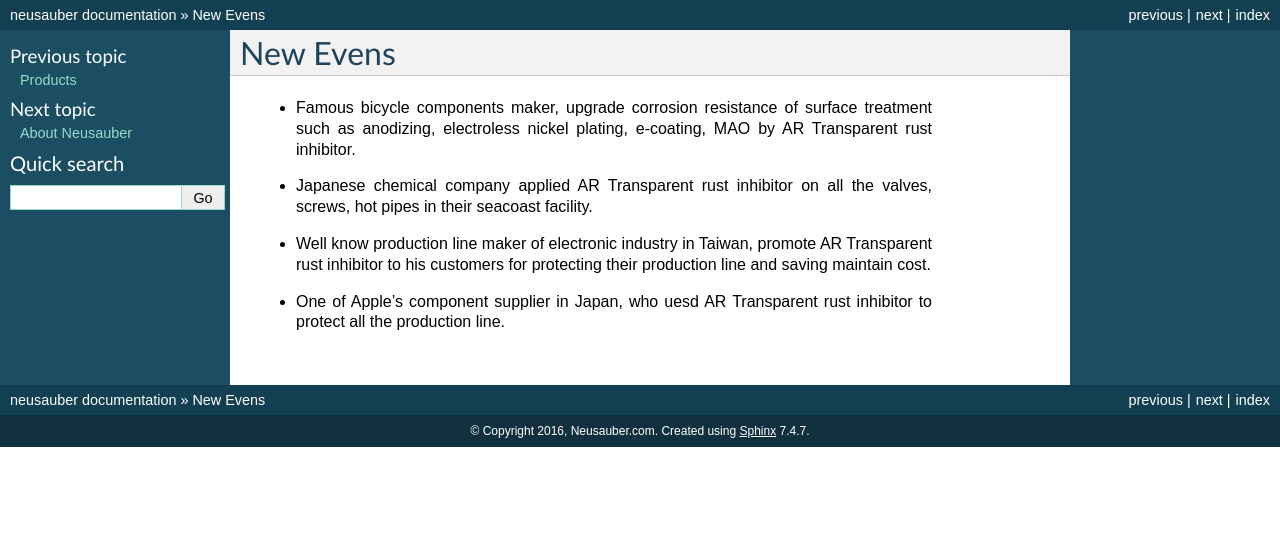
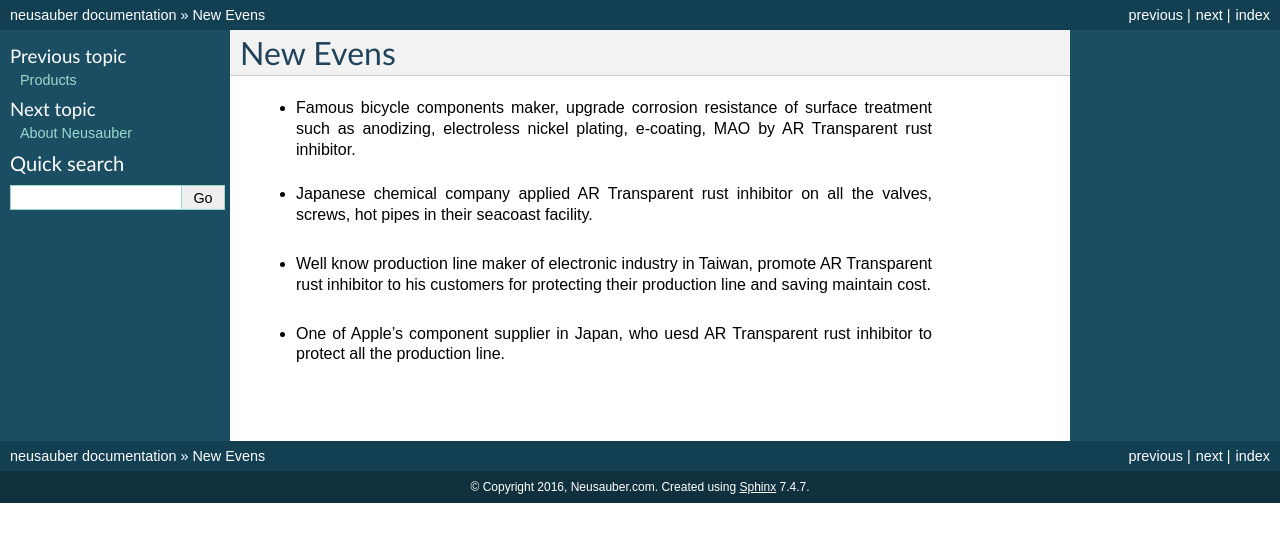
Before and after one commit to rexiap/neusauber, a Sphinx documentation site: the page built from docs/documents.rst, in a window 1280 px wide. Shown: the top 542 px of the page. Built offline with Sphinx 7.4.7, drawn with Linux system fonts in a browser that asks for light colours.

Commit message:
Google Docs reST Editor@2017-3-24 14:18:34

```diff
--- a/docs/documents.rst
+++ b/docs/documents.rst
@@ -30,5 +30,11 @@
 
     <table cellspacing="0" cellpadding="0" style="width:91%">
     <tbody>
-    <tr><td style="width:100%;vertical-align:Top;padding-top:5px;padding-bottom:5px;padding-left:5px;padding-right:5px"><ul style="list-style:disc;list-style-image:inherit;padding:0px 40px;margin:initial"><li style="list-style:inherit;list-style-image:inherit">Famous bicycle components maker, upgrade corrosion resistance of surface treatment such as anodizing, electroless nickel plating, e-coating, MAO by AR Transparent rust inhibitor.</li></ul><p><ul style="list-style:disc;list-style-image:inherit;padding:0px 40px;margin:initial"><li style="list-style:inherit;list-style-image:inherit">Japanese chemical company applied AR Transparent rust inhibitor on all the valves, screws, hot pipes in their seacoast facility.</li></ul><p><ul style="list-style:disc;list-style-image:inherit;padding:0px 40px;margin:initial"><li style="list-style:inherit;list-style-image:inherit">Well know production line maker of electronic industry in Taiwan, promote AR Transparent rust inhibitor to his customers for protecting their production line and saving maintain cost. </li></ul><p><ul style="list-style:disc;list-style-image:inherit;padding:0px 40px;margin:initial"><li style="list-style:inherit;list-style-image:inherit">One of Apple’s  component supplier in Japan, who uesd AR Transparent rust inhibitor to protect all the production line. </li></ul></td></tr>
+    <tr><td style="width:100%;vertical-align:Top;padding-top:5px;padding-bottom:5px;padding-left:5px;padding-right:5px"><ul style="list-style:disc;list-style-image:inherit;padding:0px 40px;margin:initial"><li style="list-style:inherit;list-style-image:inherit">Famous bicycle components maker, upgrade corrosion resistance of surface treatment such as anodizing, electroless nickel plating, e-coating, MAO by AR Transparent rust inhibitor.</li></ul></td></tr>
+    <tr><td style="vertical-align:Top;padding-top:5px;padding-bottom:5px;padding-left:5px;padding-right:5px"><p></td></tr>
+    <tr><td style="vertical-align:Top;padding-top:5px;padding-bottom:5px;padding-left:5px;padding-right:5px"><ul style="list-style:disc;list-style-image:inherit;padding:0px 40px;margin:initial"><li style="list-style:inherit;list-style-image:inherit">Japanese chemical company applied AR Transparent rust inhibitor on all the valves, screws, hot pipes in their seacoast facility.</li></ul><p></td></tr>
+    <tr><td style="vertical-align:Top;padding-top:5px;padding-bottom:5px;padding-left:5px;padding-right:5px"><ul style="list-style:disc;list-style-image:inherit;padding:0px 40px;margin:initial"><li style="list-style:inherit;list-style-image:inherit">Well know production line maker of electronic industry in Taiwan, promote AR Transparent rust inhibitor to his customers for protecting their production line and saving maintain cost. </li></ul><p></td></tr>
+    <tr><td style="vertical-align:Top;padding-top:5px;padding-bottom:5px;padding-left:5px;padding-right:5px"><ul style="list-style:disc;list-style-image:inherit;padding:0px 40px;margin:initial"><li style="list-style:inherit;list-style-image:inherit">One of Apple’s  component supplier in Japan, who uesd AR Transparent rust inhibitor to protect all the production line. </li></ul></td></tr>
+    <tr><td style="vertical-align:Top;padding-top:5px;padding-bottom:5px;padding-left:5px;padding-right:5px"><p></td></tr>
+    <tr><td style="vertical-align:Top;padding-top:5px;padding-bottom:5px;padding-left:5px;padding-right:5px"><p></td></tr>
     </tbody></table>
```
